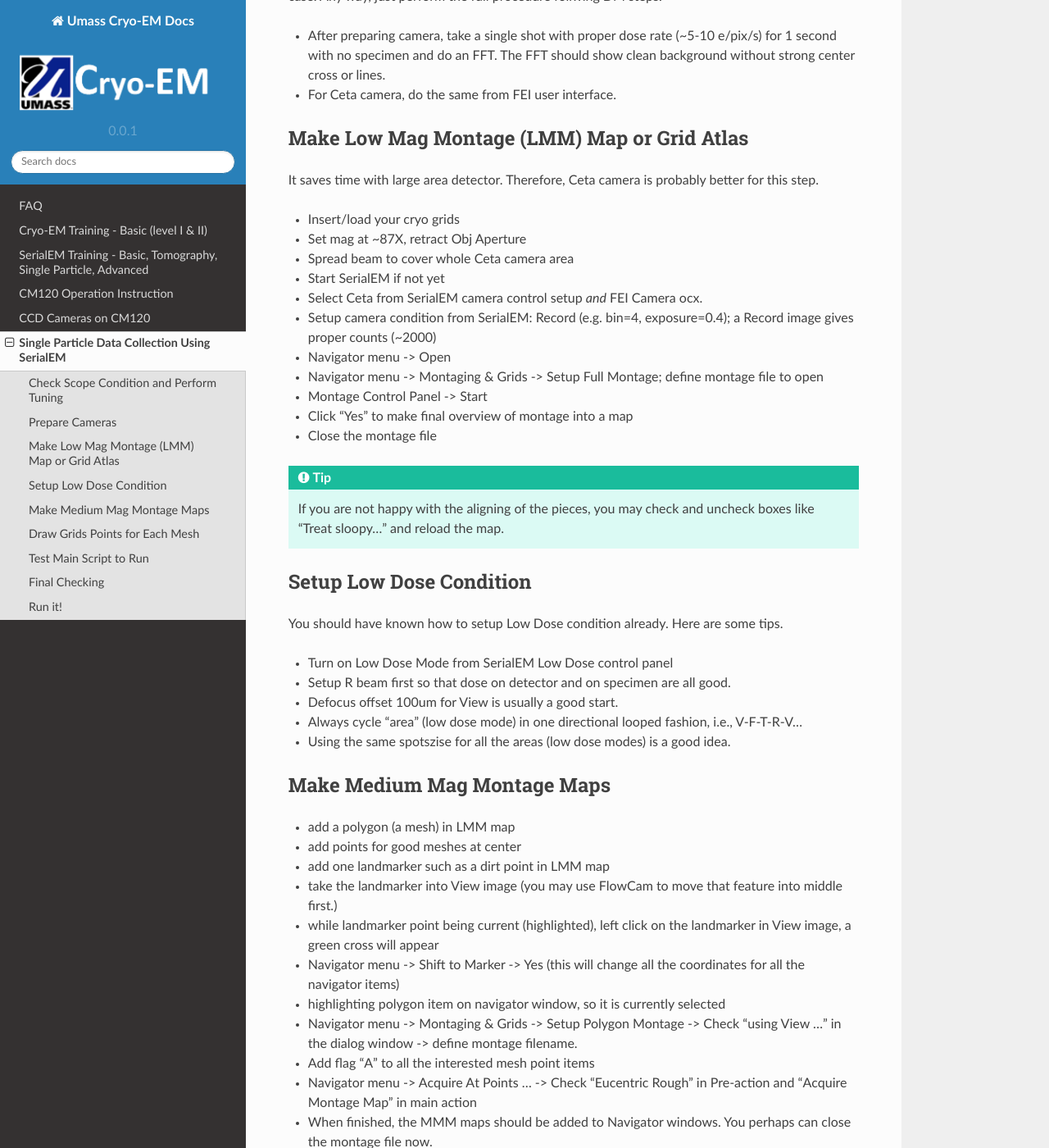
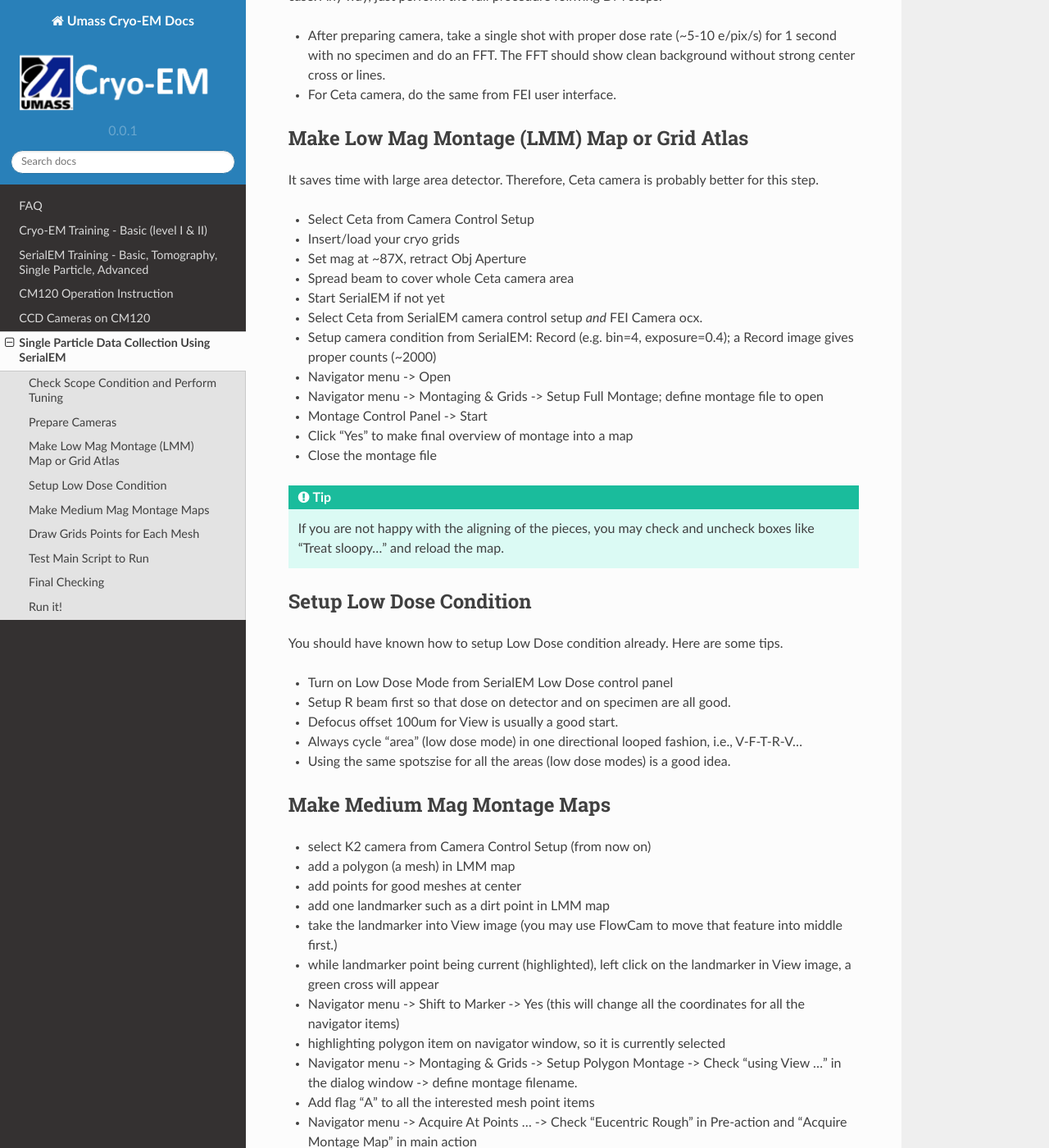
Before and after one commit to xuchen66/sphinx-emdocs, a Sphinx documentation site: the page built from source/singleparticle_serialem.rst, in a window 1280 px wide and 1400 px high, scrolled down 1152 px. Shown: the whole window at 82% size. Built offline with Sphinx 7.4.7 and the Read the Docs theme 2.0.0, drawn with Linux system fonts in a browser that asks for light colours; pages that are not in the unit, such as notebooks, are missing from menus.

Commit message:
Update singleparticle_serialem.rst

```diff
--- a/source/singleparticle_serialem.rst
+++ b/source/singleparticle_serialem.rst
@@ -53,6 +53,7 @@ Make Low Mag Montage (LMM) Map or Grid Atlas
 
 It saves time with large area detector. Therefore, Ceta camera is probably better for this step.
 
+- Select Ceta from Camera Control Setup
 - Insert/load your cryo grids
 - Set mag at ~87X, retract Obj Aperture
 - Spread beam to cover whole Ceta camera area
@@ -88,6 +89,7 @@ You should have known how to setup Low Dose condition already. Here are some tip
 Make Medium Mag Montage Maps
 ----------------------------
 
+- select K2 camera from Camera Control Setup (from now on)
 - add a polygon (a mesh) in LMM map
 - add points for good meshes at center
 - add one landmarker such as a dirt point in LMM map
```
